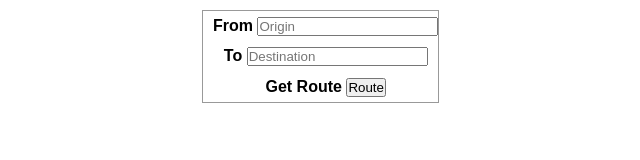
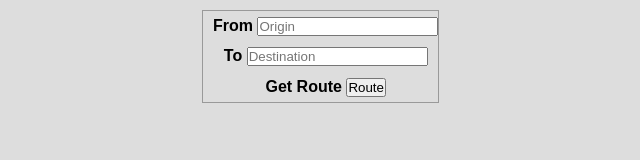
Before and after one commit to cyberbeann/SmarTravel, a plain HTML site: page index.html in a window 1280 px wide. Both pictures are taken after a click on the button "Next". Shown: the whole page, without its empty margins (118-758 px from the left). Drawn offline with Linux system fonts and the light colour scheme; some packages are replaced by stand-ins of ours.

Commit message:
Update style.css

```diff
--- a/style.css
+++ b/style.css
@@ -61,12 +61,13 @@
   /* End of welcome section */
 
 .select__dest {
-     height: 100%;
-    width: 100vw;
-    transition: 0.4s;
-    position: fixed;
-    inset: 0;
-    z-index: 100;
+     position: absolute;
+    top: 0;
+    right: 0;
+    bottom: 0;
+    left: 0;
+    background-color: #DDD;
+    padding-top: 200px;
 }
 #map {
   margin: 20px 0;
```
